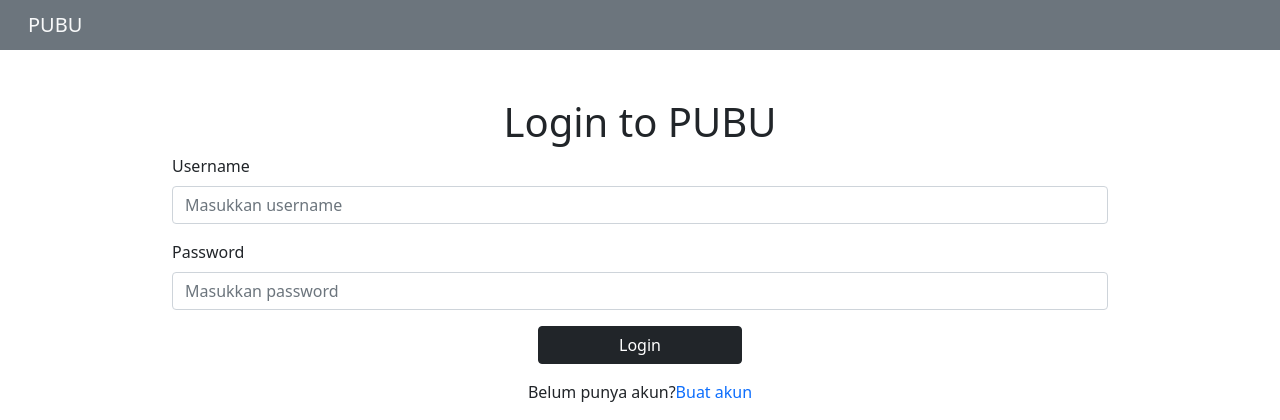
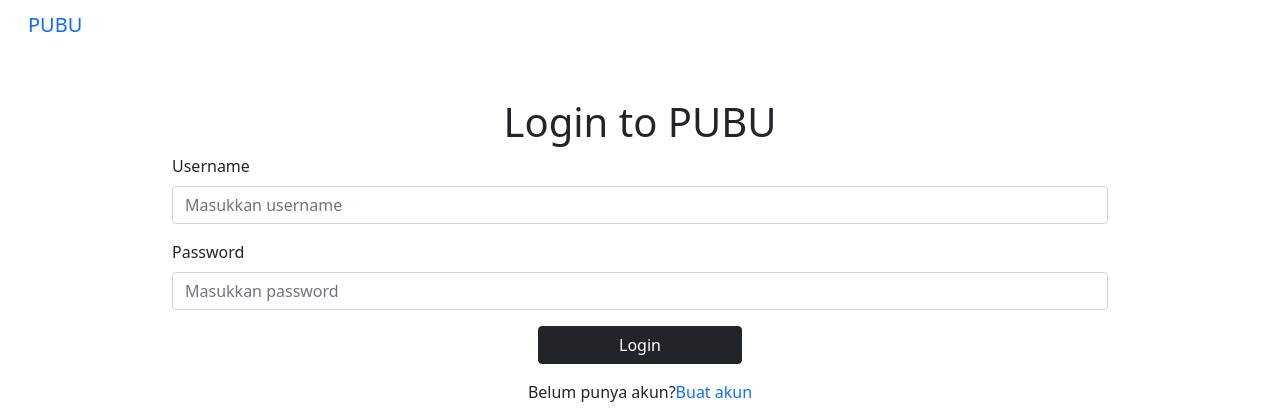
Before and after one commit to athmuf/Pubu, a PHP site: page /login.php in a window 1280 px wide. Shown: the top 420 px of the page. Run offline with PHP 8.4, Linux system fonts and the light colour scheme.

Commit message:
Update login.php

```diff
--- a/login.php
+++ b/login.php
@@ -41,16 +41,18 @@ if (isset($_POST["login"])) {
     <link rel="stylesheet" href="https://stackpath.bootstrapcdn.com/bootstrap/4.4.1/css/bootstrap.min.css" integrity="sha384-Vkoo8x4CGsO3+Hhxv8T/Q5PaXtkKtu6ug5TOeNV6gBiFeWPGFN9MuhOf23Q9Ifjh" crossorigin="anonymous"/>
     <link href="https://cdn.jsdelivr.net/npm/bootstrap@5.1.2/dist/css/bootstrap.min.css" rel="stylesheet">
     <script src="https://cdn.jsdelivr.net/npm/bootstrap@5.1.2/dist/js/bootstrap.bundle.min.js"></script>
-
-    <title>Login | Pungut Buku</title>
+    <link rel="stylesheet" href="style/styleLogin.css">
+    <title>Login | PUBU</title>
 </head>
 
 <body>
-    <nav class="navbar bg-secondary">
+    <div class="navigasi">
+    <nav class="navbar bg-secandary">
         <div class="container-fluid">
-            <a href="index.php"><span class="navbar-brand mb-0 h1 text-light">PUBU</span></a>
+            <a href="index.php"><span class="navbar-brand mb-0 h1 text-secandary">PUBU</span></a>
         </div>
     </nav>
+    </div>
 <!-- Header -->
 
 <!-- Form Login -->
```
